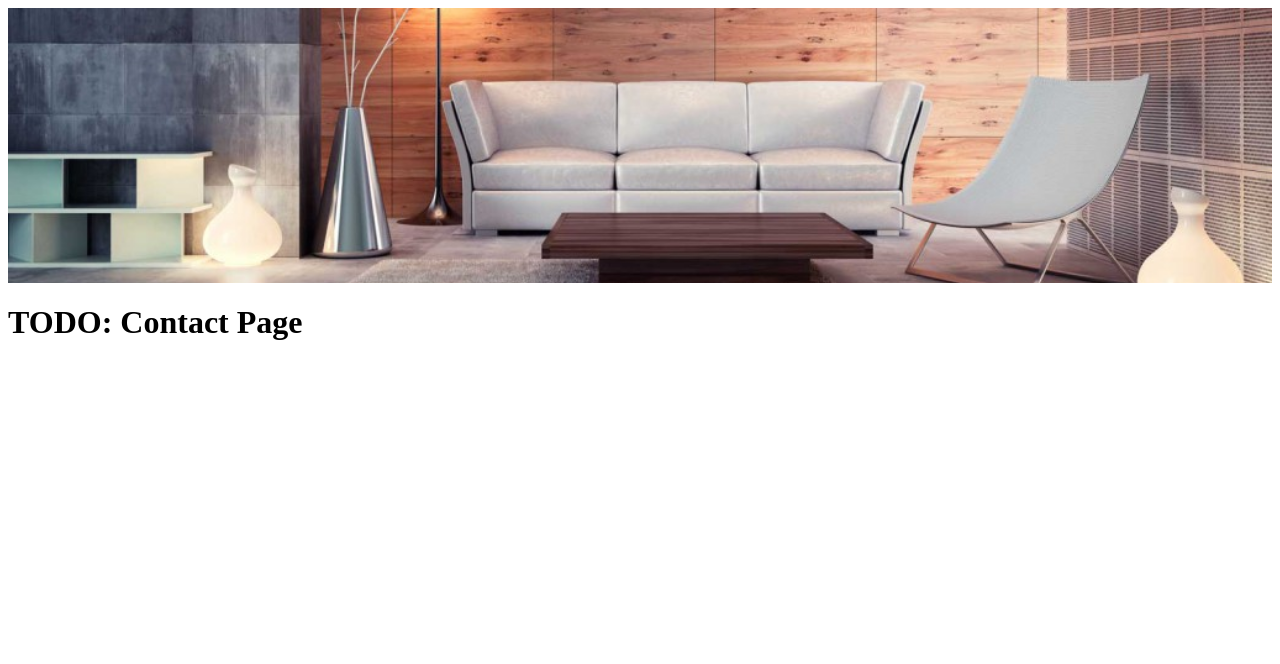
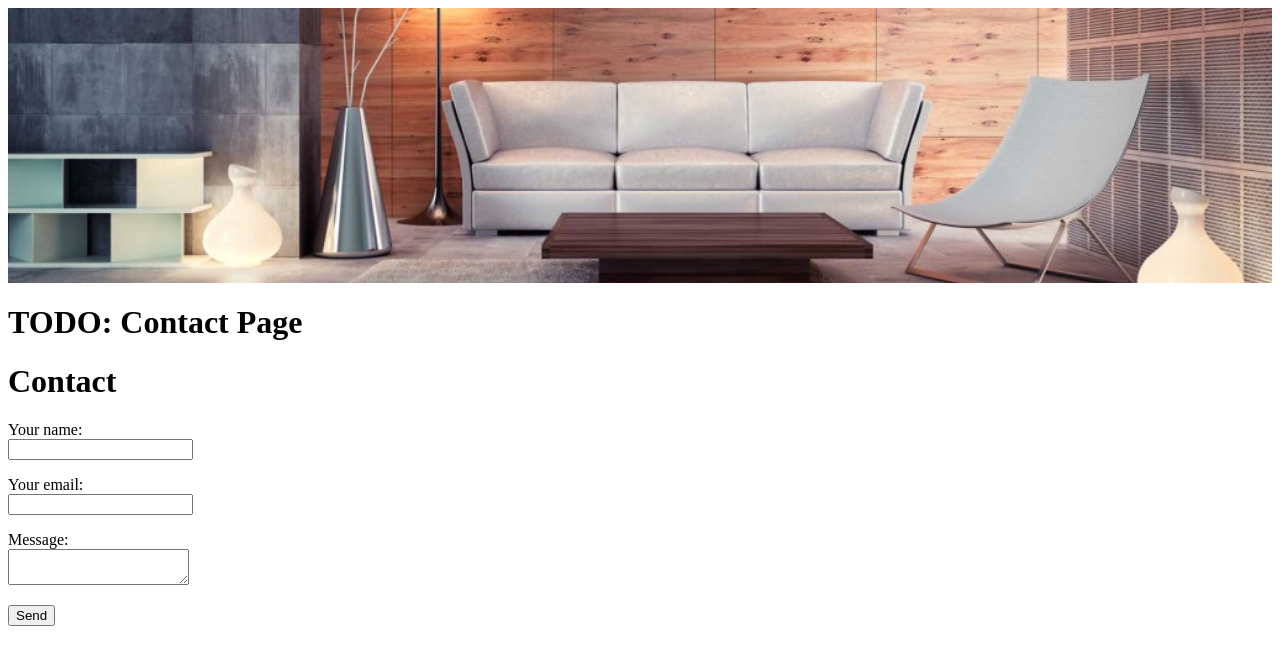
Before and after one commit to MarshallTuinier/makingnevadahome, a Gatsby site: page /Contact in a window 1280 px wide. Built offline with nearby package versions, Linux system fonts and the light colour scheme; Gatsby itself is replaced by a stand-in of ours.

Commit message:
Added basic contact form for testing

```diff
--- /dev/null
+++ b/src/components/ContactForm.js
@@ -0,0 +1,48 @@
+import React, { Component } from 'react'
+import styled from 'styled-components'
+
+
+export default class Contact extends Component {
+  render() {
+    return (
+      <div>
+        <h1>Contact</h1>
+        <form
+          name="contact"
+          method="post"
+          action="/ContactThankYou/"
+          data-netlify="true"
+          data-netlify-honeypot="bot-field"
+        >
+          <input type="hidden" name="form-name" value="contact" />
+          <p hidden>
+            <label>
+              Don’t fill this out: <input name="bot-field" />
+            </label>
+          </p>
+          <p>
+            <label>
+              Your name:<br />
+              <input type="text" name="name" />
+            </label>
+          </p>
+          <p>
+            <label>
+              Your email:<br />
+              <input type="email" name="email" />
+            </label>
+          </p>
+          <p>
+            <label>
+              Message:<br />
+              <textarea name="message" />
+            </label>
+          </p>
+          <p>
+            <button type="submit">Send</button>
+          </p>
+        </form>
+      </div>
+    );
+  }
+}
--- a/src/pages/Contact.js
+++ b/src/pages/Contact.js
@@ -1,12 +1,13 @@
 import React from 'react'
 import UnderNavImg from '../components/UnderNavImg'
-
+import ContactForm from '../components/ContactForm'
 
 const Contact = () => {
   return(
     <div>
       <UnderNavImg />
       <h1>TODO: Contact Page</h1>
+      <ContactForm />
     </div>
   )
 }
```
Also changed, not shown: src/pages/ContactThankYou.js (added, +12 -0 lines).
